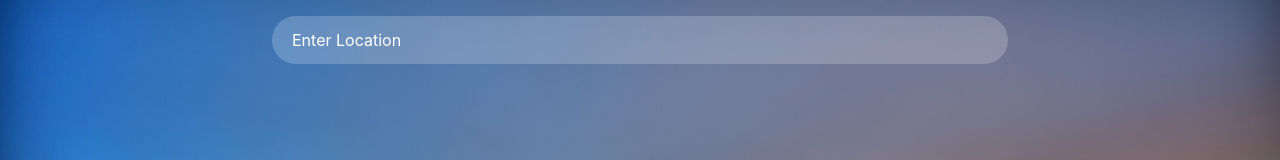
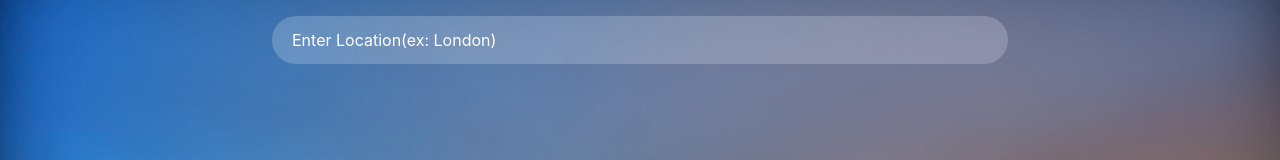
Before and after one commit to khazziro/vremio, a React (Vite) app: page / in a window 1280 px wide. Shown: the top 160 px of the page. Built offline with nearby package versions, Linux system fonts and the light colour scheme.

Commit message:
Added some code clarification

```diff
--- a/src/components/weather.jsx
+++ b/src/components/weather.jsx
@@ -11,7 +11,6 @@ const Weather = () => {
     if (event.key === "Enter") {
       axios.get(url).then((r) => {
         setData(r.data);
-        console.log(r.data);
       });
       setLocation("");
     }
@@ -25,7 +24,7 @@ const Weather = () => {
           value={location}
           onChange={(event) => setLocation(event.target.value)}
           onKeyDown={searchLocation}
-          placeholder="Enter Location"
+          placeholder="Enter Location(ex: London)"
         />
       </div>
       <div className="w-full my-4 mx-auto">
```
